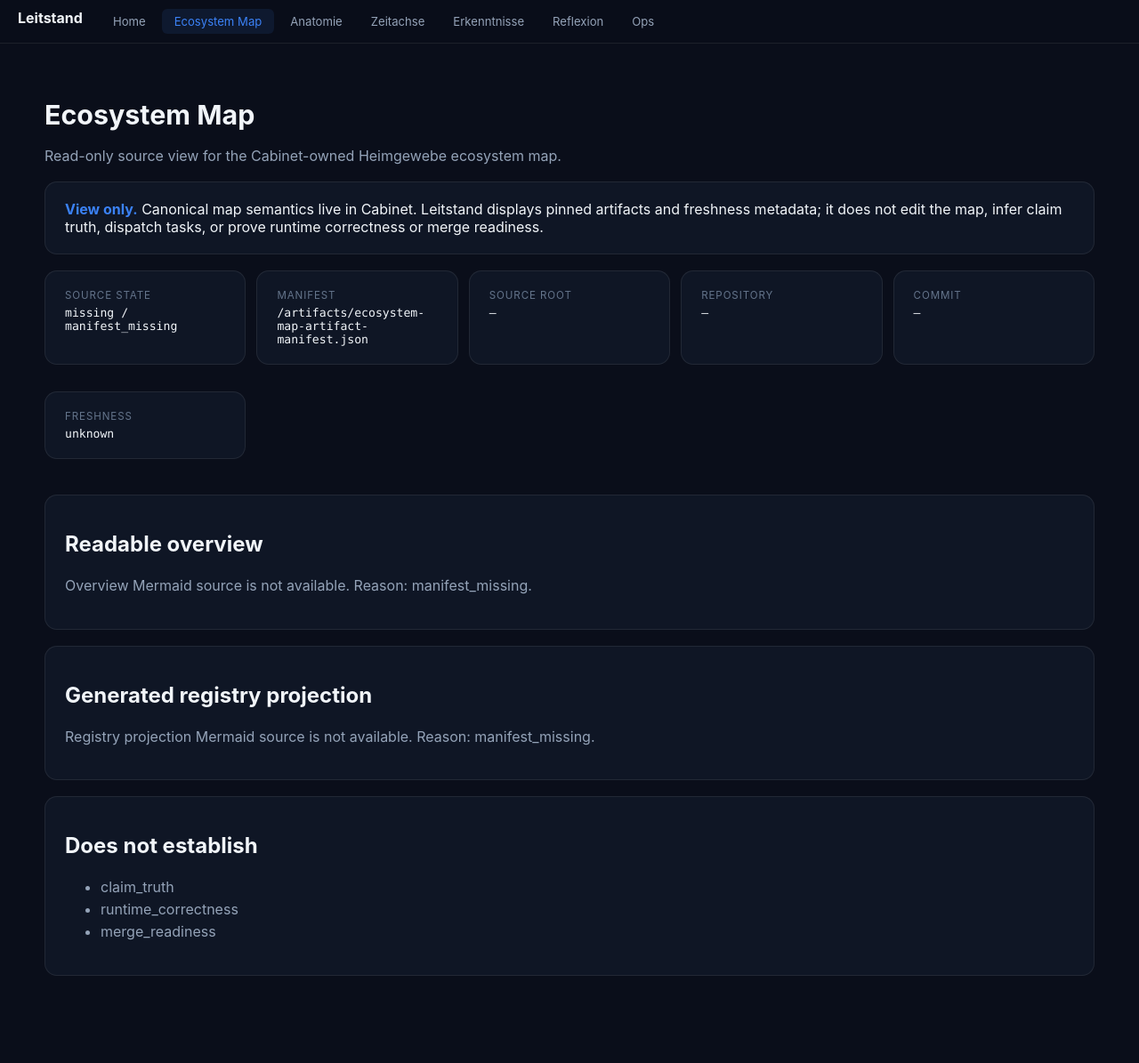
After one commit to heimgewebe/leitstand, a Node server app: page /ecosystem-map in a window 1280 px wide. The commit adds this page. Shown: the whole page at 89% size. Run offline with Node 20, Linux system fonts and the light colour scheme.

Commit message:
feat: add ecosystem map source view

```diff
--- a/src/server.ts
+++ b/src/server.ts
@@ -13,6 +13,7 @@ import { getInsightsData } from './controllers/insights.js';
 import { getTimelineData } from './controllers/timeline.js';
 import { getReflexionData } from './controllers/reflexion.js';
 import { getDashboardData } from './controllers/dashboard.js';
+import { getEcosystemMapData } from './controllers/ecosystemMap.js';
 import { getEventFamily, listEventFamilies } from './utils/eventKind.js';
 import fs from 'fs';
 import { validatePlexerReport } from './validation/validators.js';
@@ -302,6 +303,19 @@ app.get('/', async (_req, res) => {
   }
 });
 
+
+app.get('/ecosystem-map', async (_req, res) => {
+  try {
+    const data = await getEcosystemMapData();
+    res.render('ecosystem-map', data);
+  } catch (error) {
+    if (!res.headersSent) {
+      console.error('[EcosystemMap] Error:', error);
+      res.status(500).send('Error loading ecosystem map data');
+    }
+  }
+});
+
 app.get('/observatory', async (_req, res) => {
   try {
     const data = await getObservatoryData();
--- /dev/null
+++ b/src/views/ecosystem-map.ejs
@@ -0,0 +1,83 @@
+<!DOCTYPE html>
+<html lang="de">
+<head>
+  <title>Ecosystem Map – Leitstand</title>
+  <meta charset="utf-8">
+  <meta name="viewport" content="width=device-width, initial-scale=1">
+  <style>
+    body { font-family: -apple-system, BlinkMacSystemFont, 'Segoe UI', sans-serif; background: #0a0e1a; color: #f1f5f9; margin: 0; }
+    nav { position: sticky; top: 0; display: flex; gap: 4px; padding: 10px 20px; background: rgba(10, 14, 26, 0.92); border-bottom: 1px solid rgba(255,255,255,.08); }
+    nav a { color: #94a3b8; text-decoration: none; padding: 6px 14px; border-radius: 6px; font-size: .82em; }
+    nav a.active, nav a:hover { color: #3b82f6; background: rgba(59,130,246,.1); }
+    nav .title { color: #f1f5f9; font-weight: 700; margin-right: 16px; }
+    main { max-width: 1180px; margin: 0 auto; padding: 42px 24px 80px; }
+    h1 { font-size: 1.9em; margin-bottom: 10px; }
+    .subtitle, .empty, .artifact-meta, li { color: #94a3b8; line-height: 1.55; }
+    .notice, .panel, .meta-item { background: rgba(17,24,39,.88); border: 1px solid rgba(255,255,255,.08); border-radius: 14px; padding: 20px 22px; margin-bottom: 18px; }
+    .notice strong { color: #3b82f6; }
+    .meta-grid { display: grid; grid-template-columns: repeat(auto-fit, minmax(220px, 1fr)); gap: 12px; margin-bottom: 22px; }
+    .label { color: #64748b; font-size: .72em; text-transform: uppercase; letter-spacing: .08em; margin-bottom: 5px; }
+    .value { font-family: ui-monospace, SFMono-Regular, Menlo, monospace; font-size: .82em; overflow-wrap: anywhere; }
+    pre { background: rgba(2,6,23,.72); color: #dbeafe; border: 1px solid rgba(255,255,255,.08); border-radius: 10px; padding: 16px; overflow: auto; font-size: .78em; line-height: 1.45; max-height: 520px; }
+  </style>
+</head>
+<body>
+  <nav aria-label="Hauptnavigation">
+    <span class="title">Leitstand</span>
+    <a href="/">Home</a>
+    <a href="/ecosystem-map" class="active" aria-current="page">Ecosystem Map</a>
+    <a href="/anatomy">Anatomie</a>
+    <a href="/timeline">Zeitachse</a>
+    <a href="/insights">Erkenntnisse</a>
+    <a href="/reflexion">Reflexion</a>
+    <a href="/ops">Ops</a>
+  </nav>
+
+  <main>
+    <h1>Ecosystem Map</h1>
+    <p class="subtitle">Read-only source view for the Cabinet-owned Heimgewebe ecosystem map.</p>
+
+    <section class="notice" aria-label="Boundary">
+      <strong>View only.</strong> Canonical map semantics live in Cabinet. Leitstand displays pinned artifacts and freshness metadata; it does not edit the map, infer claim truth, dispatch tasks, or prove runtime correctness or merge readiness.
+    </section>
+
+    <section class="meta-grid" aria-label="Source metadata">
+      <div class="meta-item"><div class="label">Source state</div><div class="value"><%= view_meta.source_kind %> / <%= view_meta.missing_reason %></div></div>
+      <div class="meta-item"><div class="label">Manifest</div><div class="value"><%= view_meta.manifest_path %></div></div>
+      <div class="meta-item"><div class="label">Source root</div><div class="value"><%= view_meta.source_root || '—' %></div></div>
+      <div class="meta-item"><div class="label">Repository</div><div class="value"><%= view_meta.source_repository || '—' %></div></div>
+      <div class="meta-item"><div class="label">Commit</div><div class="value"><%= view_meta.source_commit || '—' %></div></div>
+      <div class="meta-item"><div class="label">Freshness</div><div class="value"><%= view_meta.freshness_state %><% if (view_meta.data_age_minutes !== null) { %> · <%= view_meta.data_age_minutes %> min<% } %></div></div>
+    </section>
+
+    <section class="panel">
+      <h2>Readable overview</h2>
+      <% if (overview && overview.content) { %>
+        <div class="artifact-meta"><%= overview.path %> · <%= overview.bytes %> bytes · sha256 <%= overview.sha256 %></div>
+        <pre><%= overview.content %></pre>
+      <% } else { %>
+        <p class="empty">Overview Mermaid source is not available. Reason: <%= overview ? overview.missing_reason : view_meta.missing_reason %>.</p>
+      <% } %>
+    </section>
+
+    <section class="panel">
+      <h2>Generated registry projection</h2>
+      <% if (registry_projection && registry_projection.content) { %>
+        <div class="artifact-meta"><%= registry_projection.path %> · <%= registry_projection.bytes %> bytes · sha256 <%= registry_projection.sha256 %></div>
+        <pre><%= registry_projection.content %></pre>
+      <% } else { %>
+        <p class="empty">Registry projection Mermaid source is not available. Reason: <%= registry_projection ? registry_projection.missing_reason : view_meta.missing_reason %>.</p>
+      <% } %>
+    </section>
+
+    <section class="panel">
+      <h2>Does not establish</h2>
+      <ul>
+        <% for (const item of view_meta.does_not_establish) { %>
+          <li><%= item %></li>
+        <% } %>
+      </ul>
+    </section>
+  </main>
+</body>
+</html>
```
Also changed, not shown: src/controllers/ecosystemMap.ts (added, +241 -0 lines), src/views/index.ejs (+9 -0 lines), tests/controllers/ecosystemMap.test.ts (added, +106 -0 lines).
